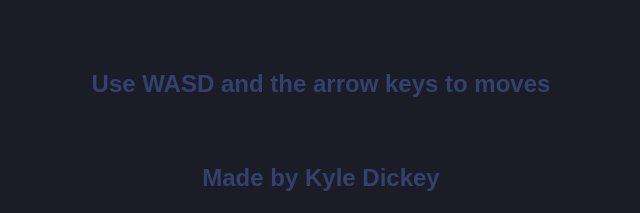
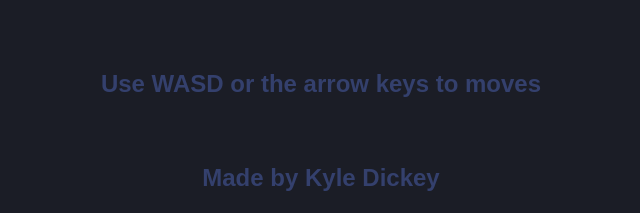
Before and after one commit to dickeyy/SnakeGame, a plain HTML site: page JS Version/index.html in a window 1280 px wide. Shown: the part 686-899 px from the top of the page, 319-959 px from the left. Drawn offline with Linux system fonts and the light colour scheme; a web font is replaced by a local one.

Commit message:
Update index.html

```diff
--- a/JS Version/index.html
+++ b/JS Version/index.html
@@ -14,7 +14,7 @@
     <div id="score" style="font-weight: bolder; font-family:sans-serif; font-size: 48px; color: #4566E3; text-align: center;">0</div>
     <canvas id="snakeboard" width="400" height="400"></canvas>
     <br><br><br><br><br><br><br><br><br><br><br><br><br><br><br><br><br><br><br><br><br><br><br><br><br><br>
-    <p style="font-weight: bolder; font-family:sans-serif; font-size: 24px; color: #34406D; text-align: center;">Use WASD and the arrow keys to moves</p>
+    <p style="font-weight: bolder; font-family:sans-serif; font-size: 24px; color: #34406D; text-align: center;">Use WASD or the arrow keys to moves</p>
     <br>
     <p style="font-weight: bolder; font-family:sans-serif; font-size: 24px; color: #34406D; text-align: center;">Made by Kyle Dickey</p>
 
```
